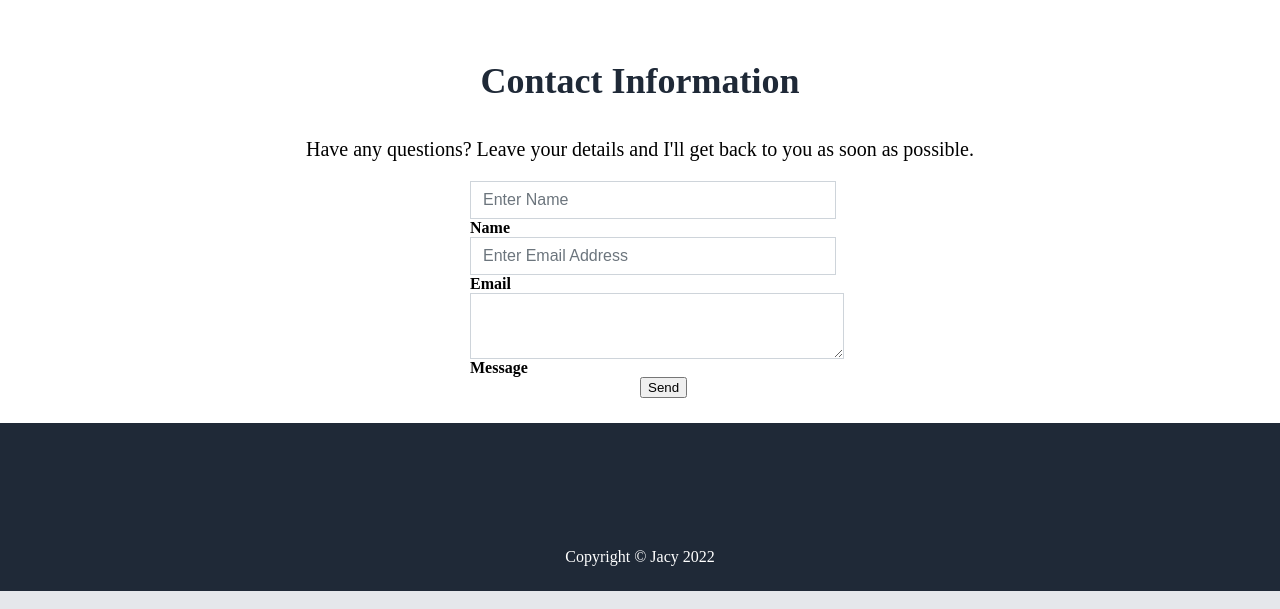
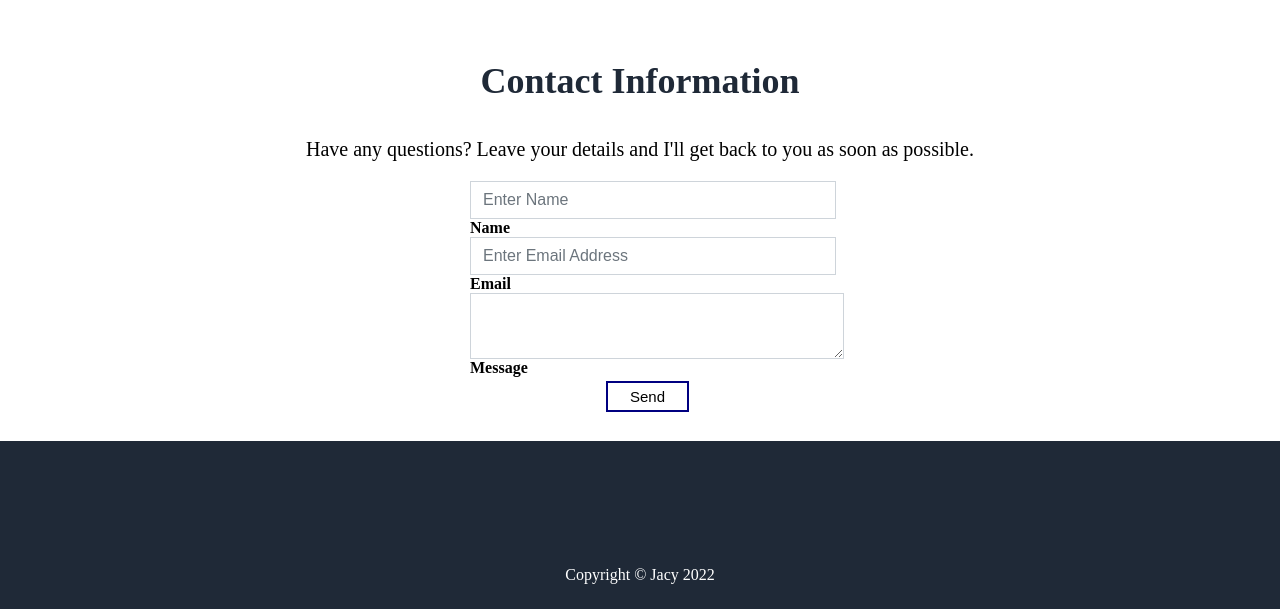
Before and after one commit to jacyespinosa/portfolio, a Flask app: page / in a window 1280 px wide; the page is wider, and only the part inside the window is pictured. Shown: the part 2677-3286 px from the top of that part. Run offline with Flask 2, Linux system fonts and the light colour scheme; some libraries are stand-ins or nearby versions; grey boxes are pictures that could not be loaded.

Commit message:
Added flash message if the contact form is not filled out correclty

```diff
--- a/main.py
+++ b/main.py
@@ -47,7 +47,7 @@ def home():
                                     to_addrs=TO_ADDRESS,
                                     msg=f"Subject: You have a message!\n\n"
                                         f"Name: {name}\n"
-                                        f"Email: {email}\n"
+                                        f"Email: {email}\n\n"
                                         f"Message: {message}")
 
     return render_template('index.html')
--- a/static/css/styles.css
+++ b/static/css/styles.css
@@ -458,3 +458,30 @@ textarea.form-control-lg {
 .form-control-color::-webkit-color-swatch {
   height: 1.5em;
 }
+
+.button {
+    background-color: #4CAF50;
+    border: none;
+    color: white;
+    padding: 5px 22px;
+    text-align: center;
+    text-decoration: none;
+    display: inline-block;
+    font-size: 15px;
+    margin: 4px 2px;
+    transition-duration: 0.4s;
+    cursor: pointer;
+    margin-left: 40%;
+}
+
+
+.send-button {
+  background-color: white;
+  color: black;
+  border: 2px solid navy;
+}
+
+.send-button:hover {
+  background-color: #232ffb;
+  color: white;
+}
--- a/templates/index.html
+++ b/templates/index.html
@@ -121,8 +121,9 @@
           <label class="form-label" style="font-weight: bold;">Message</label>
         </div>
         <div class="d-flex justify-content-center">
-          <input class="btn btn-primary" type="submit" href="{{url_for('home')}}" style="margin-left: 50%;" value="Send"/>
+          <input class="button send-button" type="submit" href="{{url_for('home')}}" value="Send"/>
         </div>
+        <div style="color: red"> {% with messages = get_flashed_messages() %} {{ messages[0] }} {% endwith %}</div>
 
 
 
```
